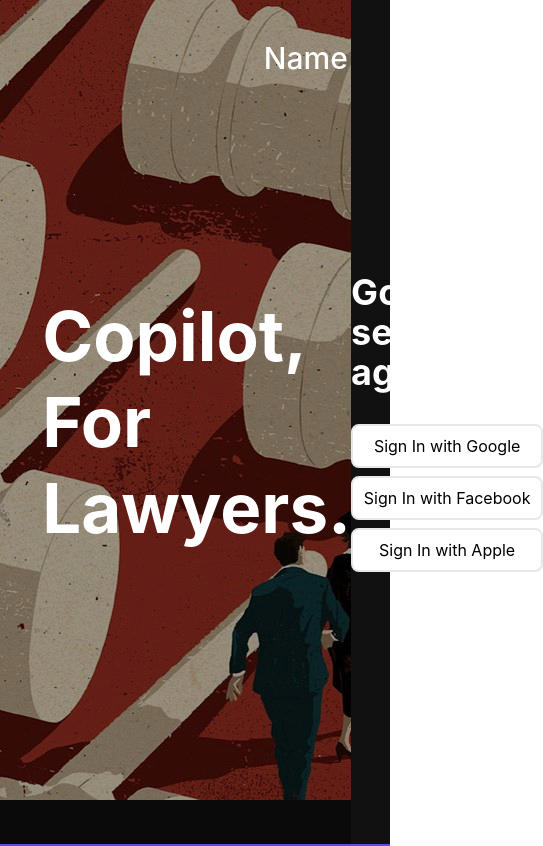
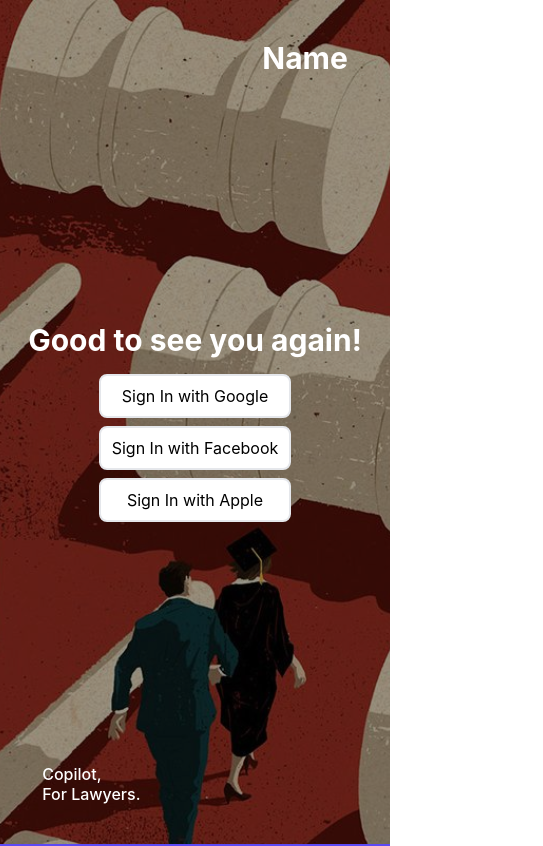
Before and after one commit to Jyoproject/Frontend, a React (Create React App) app: page /signin in a window 390 px wide. Shown: the top 846 px of the page, 543 px wide, since content can reach past the window. Built offline with nearby package versions, Linux system fonts and the light colour scheme.

Commit message:
responsive signin page

```diff
--- a/src/App.js
+++ b/src/App.js
@@ -2,7 +2,7 @@ import './App.css';
 import { Route,Routes } from 'react-router-dom';
 import Landing from './components/Landing/Landing';
 import Navbar from './components/Navbar/Navbar';
-import SignIn from './components/Auth/SignIn';
+import Auth from './components/Auth/Auth';
 import Chat from './components/Chat/Chat';
 import Footer from './components/Footer/Footer';
 
@@ -15,7 +15,7 @@ function App() {
       <div>
         <Routes>
           <Route path="/"  element={<Landing />} />
-          <Route path="/signin"  element={<SignIn />}/>
+          <Route path="/signin" element={<Auth />}/>
           <Route path="/chat"  element={<Chat />}/>
           {/* <Route path="/car"  element={<Cart/>}/> */}
         </Routes>
--- /dev/null
+++ b/src/components/Auth/Auth.jsx
@@ -0,0 +1,19 @@
+import Signin from "./SignIn"
+import SignIn_M from "./SignIn_M"
+
+
+
+const Auth = () => {
+	return (
+		<>
+			<div className="lg:block hidden">
+				<Signin />
+			</div>
+			<div className="block lg:hidden">
+				<SignIn_M />
+			</div>
+		</>
+	)
+}
+
+export default Auth
--- /dev/null
+++ b/src/components/Auth/SignIn_M.jsx
@@ -0,0 +1,136 @@
+
+import React, {  useEffect, useState } from "react";
+// import { signIn } from "next-auth/react"
+import {signInWithPopup,FacebookAuthProvider, OAuthProvider} from "firebase/auth";
+import {auth, googleProvider, facebookProvider, appleProvider} from "../../firebase";
+import { useNavigate } from 'react-router-dom';
+
+import { Link } from 'react-router-dom';
+
+
+const SignIn_M = () => {
+	const navigate = useNavigate();
+
+
+
+	// const handleSignIn = () => {
+	// 	signIn('google', {callbackUrl: '/app/dashboard'})
+	// }
+	const [value,setValue] = useState('')
+	const googleSignin =()=>{
+		signInWithPopup(auth, googleProvider)
+		.then((data)=>{
+			setValue(data.user.email)
+			localStorage.setItem("email",data.user.email)
+			navigate('/chat');
+		})
+		.catch((error) => {
+			// Handle Errors here.
+			const errorCode = error.code;
+			const errorMessage = error.message;
+			// The email of the user's account used.
+			const email = error.user?.email;
+			console.log(errorMessage)
+			// The AuthCredential type that was used.
+			// const credential = FacebookAuthProvider.credentialFromError(error);
+
+			// ...
+		});
+	}
+
+	const facebookSignin =()=>{
+		signInWithPopup(auth, facebookProvider)
+			.then((result) => {
+				// The signed-in user info.
+				const user = result.user;
+
+				// This gives you a Facebook Access Token. You can use it to access the Facebook API.
+				const credential = FacebookAuthProvider.credentialFromResult(result);
+				const accessToken = credential.accessToken;
+
+				// IdP data available using getAdditionalUserInfo(result)
+				// ...
+			})
+			.catch((error) => {
+				// Handle Errors here.
+				const errorCode = error.code;
+				const errorMessage = error.message;
+				// The email of the user's account used.
+				const email = error.customData.email;
+				// The AuthCredential type that was used.
+				const credential = FacebookAuthProvider.credentialFromError(error);
+				console.log(errorMessage)
+
+				// ...
+			});
+	}
+
+	const appleSignin =()=>{
+		signInWithPopup(auth, appleProvider)
+			.then((result) => {
+				// The signed-in user info.
+				const user = result.user;
+
+				// Apple credential
+				const credential = OAuthProvider.credentialFromResult(result);
+				const accessToken = credential.accessToken;
+				const idToken = credential.idToken;
+
+				// IdP data available using getAdditionalUserInfo(result)
+				// ...
+			})
+			.catch((error) => {
+				// Handle Errors here.
+				const errorCode = error.code;
+				const errorMessage = error.message;
+				// The email of the user's account used.
+				const email = error.customData.email;
+				console.log(errorMessage)
+				// The credential that was used.
+				const credential = OAuthProvider.credentialFromError(error);
+
+				// ...
+			});
+	}
+
+	useEffect(()=>{
+		setValue(localStorage.getItem('email'))
+	})
+
+
+	return (
+		<div className="flex flex-row bg-signin h-screen justify-center bg-no-repeat bg-cover bg-center  bg-blend-multiply bg-black/40  w-full ">
+				<div  className="text-3xl text-white font-bold cursor-pointer absolute right-0 pt-10 pr-[5vh]">
+					<Link to="/">
+						Name
+					</Link>
+				</div>
+				<div className="font-medium text-white absolute flex flex-col h-screen justify-end leading-tight pl-[5vh] bottom-0 left-0 pb-10 ">
+					<span>
+						Copilot,
+					</span>
+					<span>
+						For Lawyers.
+					</span>
+				</div>
+				<div className="flex flex-col justify-center gap-4 items-center h-screen">
+					<div className="font-bold text-3xl text-white">
+						Good to see you again!
+					</div>
+					<div className="flex flex-col items-center gap-2 ">
+						<div onClick={googleSignin}  className="bg-white text-black border-2 cursor-pointer w-48 flex flex-row items-center justify-center pt-2 pb-2 rounded-lg">
+							Sign In with Google
+						</div>
+						<div onClick={facebookSignin}  className="bg-white text-black border-2 cursor-pointer w-48 flex flex-row items-center justify-center pt-2 pb-2 rounded-lg">
+							Sign In with Facebook
+						</div>
+						<div onClick={appleSignin}  className="bg-white text-black border-2 cursor-pointer w-48 flex flex-row items-center justify-center pt-2 pb-2 rounded-lg">
+							Sign In with Apple
+						</div>
+					</div>
+				</div>
+		</div>
+	)
+}
+
+export default SignIn_M
```
